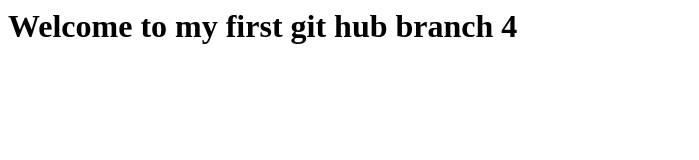
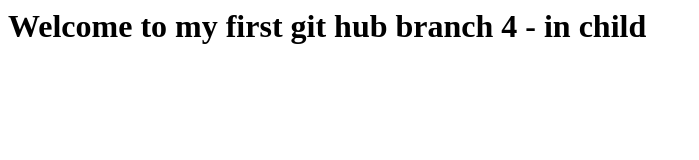
Before and after one commit to murugeshsathish/mytestapp, a plain HTML site: page child.html in a window 1280 px wide. Shown: the whole page, without its empty margins (0-699 px from the left). Drawn offline with Linux system fonts and the light colour scheme.

Commit message:
Child Commit Final

```diff
--- a/child.html
+++ b/child.html
@@ -1,6 +1,6 @@
 <HTML>
     <TITLE>My First Branch</TITLE>
     <BODY>
-        <H1>Welcome to my first git hub branch 4</H1>
+        <H1>Welcome to my first git hub branch 4 - in child</H1>
     </BODY>
 </HTML>
```
